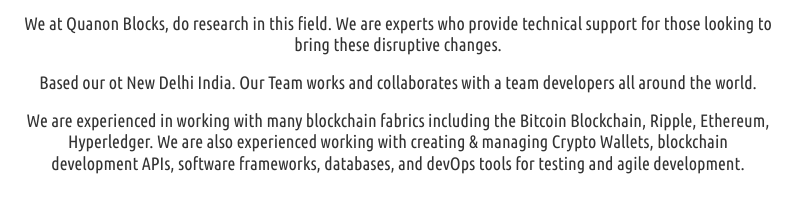
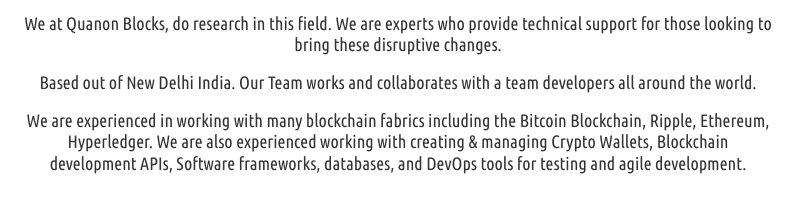
Before and after one commit to quanonblocks/quanonblocks.github.io, a plain HTML site: page index.html in a window 1280 px wide. Shown: the part 1159-1383 px from the top of the page, 242-1037 px from the left. Drawn offline with Linux system fonts and the light colour scheme; a script that the page names is missing; files whose address does not match are found by name.

Commit message:
Updated!

```diff
--- a/index.html
+++ b/index.html
@@ -77,8 +77,8 @@
                  <p class="wow fadeInDown" data-wow-delay="0.2s" style="padding-top: 5%;">Blockchain and Crypto currencies are the basis of our new economic system that is fast becoming the defacto standard of challenging existing status quo.</p><br>
                  <p class="wow fadeInDown" data-wow-delay="0.2s">We believe that Disruptive Technologies like Crypto currencies and Blockchains with Smart self executing contracts will be the basis of a new economic era that will bring about prosperity and opportunities in areas that we never before thought possible.</p></br>
                  <p class="wow fadeInDown" data-wow-delay="0.2s">We at Quanon Blocks, do research in this field. We are experts who provide technical support for those looking to bring these disruptive changes.</p></br>
-                 <p class="wow fadeInDown" data-wow-delay="0.2s">Based our ot New Delhi India. Our Team works and collaborates with a team developers all around the world.</p></br>
-                 <p class="wow fadeInDown" data-wow-delay="0.2s">We are experienced in working with many blockchain fabrics including the Bitcoin Blockchain, Ripple, Ethereum, Hyperledger. We are also experienced working with creating & managing Crypto Wallets, blockchain development APIs, software frameworks, databases, and devOps tools for testing and agile development.</p></br>
+                 <p class="wow fadeInDown" data-wow-delay="0.2s">Based out of New Delhi India. Our Team works and collaborates with a team developers all around the world.</p></br>
+                 <p class="wow fadeInDown" data-wow-delay="0.2s">We are experienced in working with many blockchain fabrics including the Bitcoin Blockchain, Ripple, Ethereum, Hyperledger. We are also experienced working with creating & managing Crypto Wallets, Blockchain development APIs, Software frameworks, databases, and DevOps tools for testing and agile development.</p></br>
               </div>
               </div>
             </div>
```
